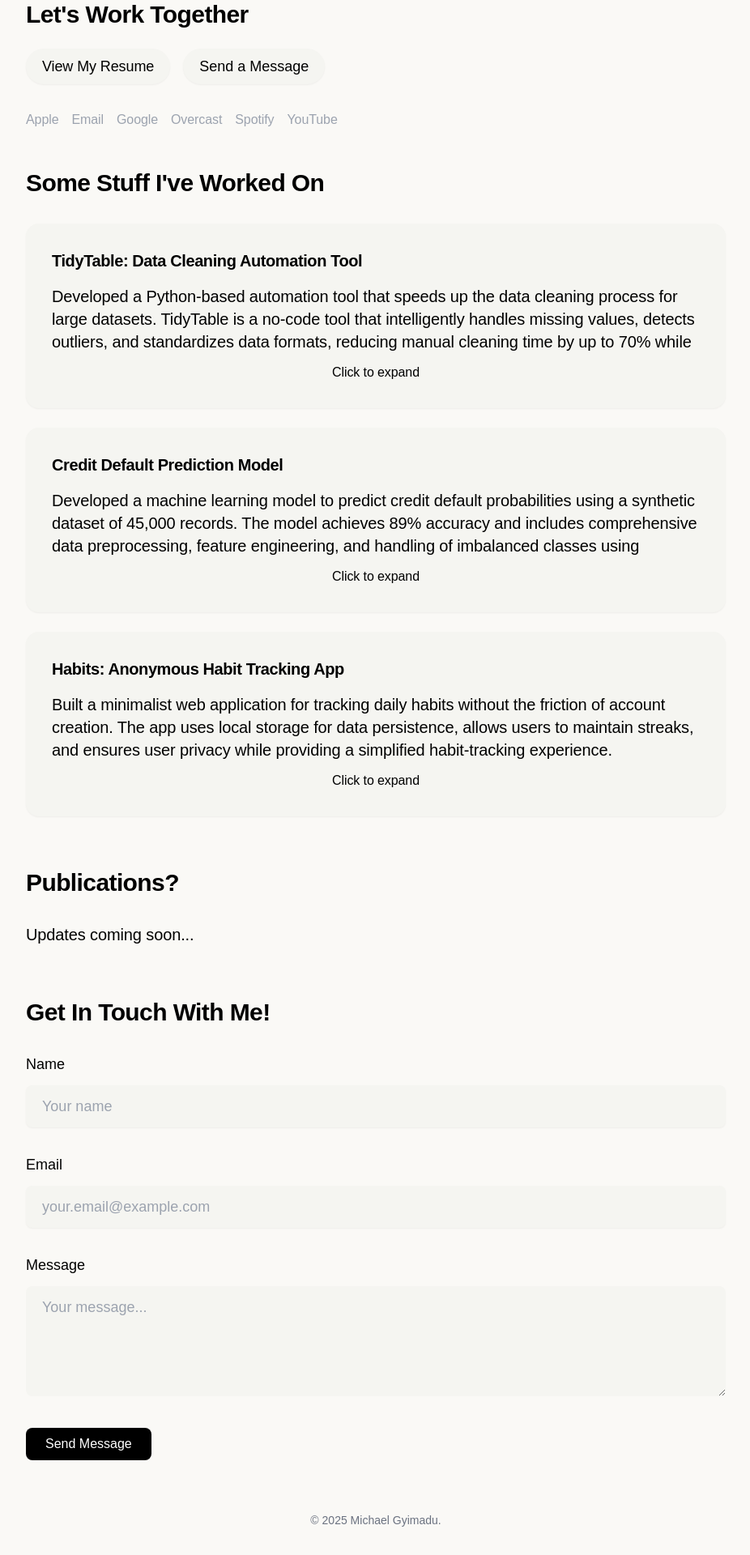
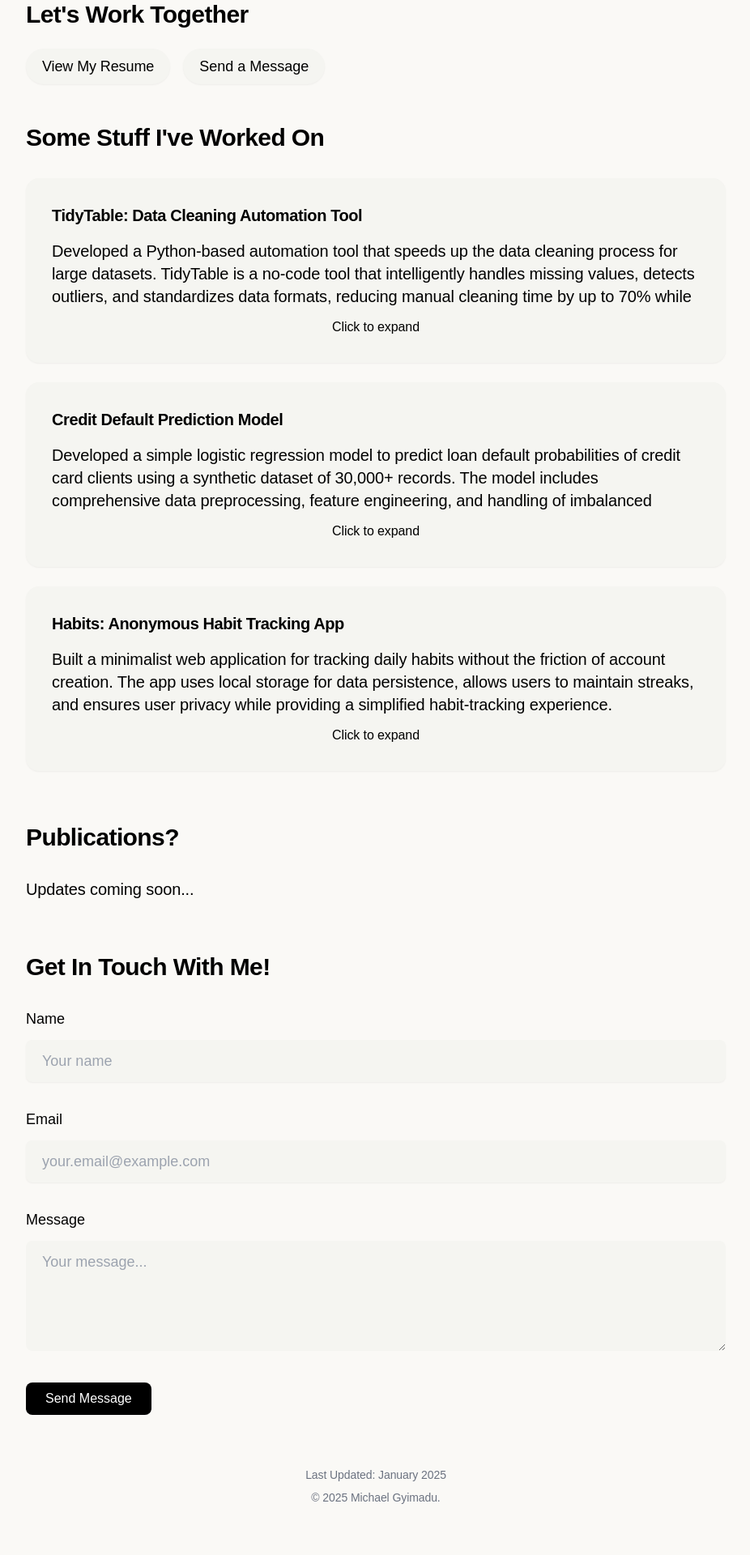
Before and after one commit to gyimadu/portfolio, a Next.js app: page / in a window 1280 px wide. Shown: the part 800-2720 px from the top of the page at 81% size, without its empty margins (176-1102 px from the left). Built offline with nearby package versions, Linux system fonts and the light colour scheme; a web font is replaced by a local one.

Commit message:
added copyright info; last updated

```diff
--- a/src/app/page.tsx
+++ b/src/app/page.tsx
@@ -41,8 +41,8 @@ export default function Home() {
     },
     {
       title: "Credit Default Prediction Model",
-      description: "Developed a machine learning model to predict credit default probabilities using a synthetic dataset of 45,000 records. The model achieves 89% accuracy and includes comprehensive data preprocessing, feature engineering, and handling of imbalanced classes using SMOTENC.",
-      features: ["Dataset: 45,000 synthetic records."],
+      description: "Developed a simple logistic regression model to predict loan default probabilities of credit card clients using a synthetic dataset of 30,000+ records. The model includes comprehensive data preprocessing, feature engineering, and handling of imbalanced classes using SMOTENC.",
+      features: ["Dataset: 30,000+ synthetic records."],
       tools: ["Tools: Python, SMOTENC, Pandas, Scikit-learn."],
     },
     {
@@ -107,6 +107,7 @@ export default function Home() {
             <div className="flex flex-col sm:flex-row sm:space-x-4 space-y-4 sm:space-y-0 mb-8">
               <a
                 href="/resume.pdf"
+                target='_blank'
                 className="px-5 py-2 bg-[#F5F5F1] text-black rounded-full text-base sm:text-lg hover:bg-[#EFEEE9] text-center transition-all shadow-sm hover:shadow-md"
               >
                 View My Resume
@@ -117,13 +118,6 @@ export default function Home() {
               >
                 Send a Message
               </button>
-            </div>
-            <div className="flex flex-wrap gap-4">
-              {['Apple', 'Email', 'Google', 'Overcast', 'Spotify', 'YouTube'].map((platform) => (
-                <a key={platform} href="#" className="text-gray-400 hover:text-white transition-colors">
-                  {platform}
-                </a>
-              ))}
             </div>
           </div>
         </section>
@@ -206,7 +200,8 @@ export default function Home() {
         </section>
 
         <footer className="text-center text-gray-500 text-sm pb-8">
-          © {new Date().getFullYear()} Michael Gyimadu.
+          <p className="mb-2">Last Updated: January 2025</p>
+          <p>© {new Date().getFullYear()} Michael Gyimadu.</p>
         </footer>
       </main>
     </div>
--- a/src/components/MobileMenu.tsx
+++ b/src/components/MobileMenu.tsx
@@ -1,8 +1,22 @@
-import { useState } from 'react';
+import { useState, useEffect, useRef } from 'react';
 import Link from 'next/link';
 
 export default function MobileMenu() {
   const [isOpen, setIsOpen] = useState(false);
+  const menuRef = useRef<HTMLDivElement>(null);
+
+  useEffect(() => {
+    const handleClickOutside = (event: MouseEvent) => {
+      if (menuRef.current && !menuRef.current.contains(event.target as Node)) {
+        setIsOpen(false);
+      }
+    };
+
+    document.addEventListener('mousedown', handleClickOutside);
+    return () => {
+      document.removeEventListener('mousedown', handleClickOutside);
+    };
+  }, []);
 
   return (
     <div className="md:hidden relative">
@@ -17,8 +31,17 @@ export default function MobileMenu() {
         </div>
       </button>
 
+      {/* Overlay for closing menu */}
+      {isOpen && (
+        <div
+          className="fixed inset-0 z-30"
+          onClick={() => setIsOpen(false)}
+        />
+      )}
+
       {/* Mobile Menu Dropdown */}
       <div
+        ref={menuRef}
         className={`
           absolute right-0 top-full mt-2 w-48
           bg-[#FAF9F6] rounded-lg shadow-lg z-40
@@ -28,7 +51,7 @@ export default function MobileMenu() {
         `}
       >
         <div className="py-4 px-6 space-y-4">
-          <p className="text-sm text-gray-600 border-b border-gray-200 pb-2">Connect with me on my socials!</p>
+          <p className="text-sm text-gray-600 border-b border-gray-200 pb-2">Get In Touch With Me!</p>
           <Link
             href="https://github.com/gyimadu"
             target="_blank"
```
Also changed, not shown: 1 other file (tests, documents, lock files or other folders).
